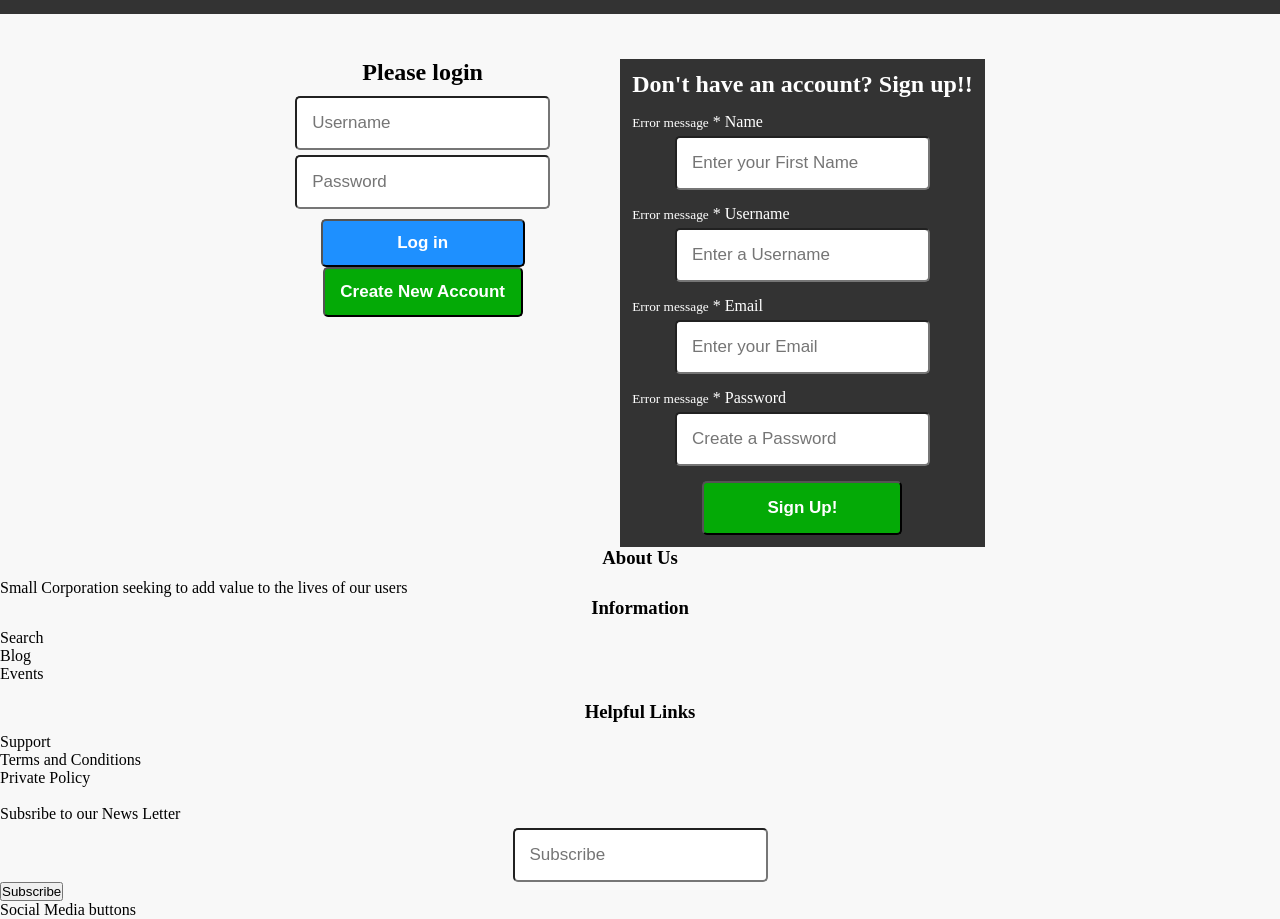
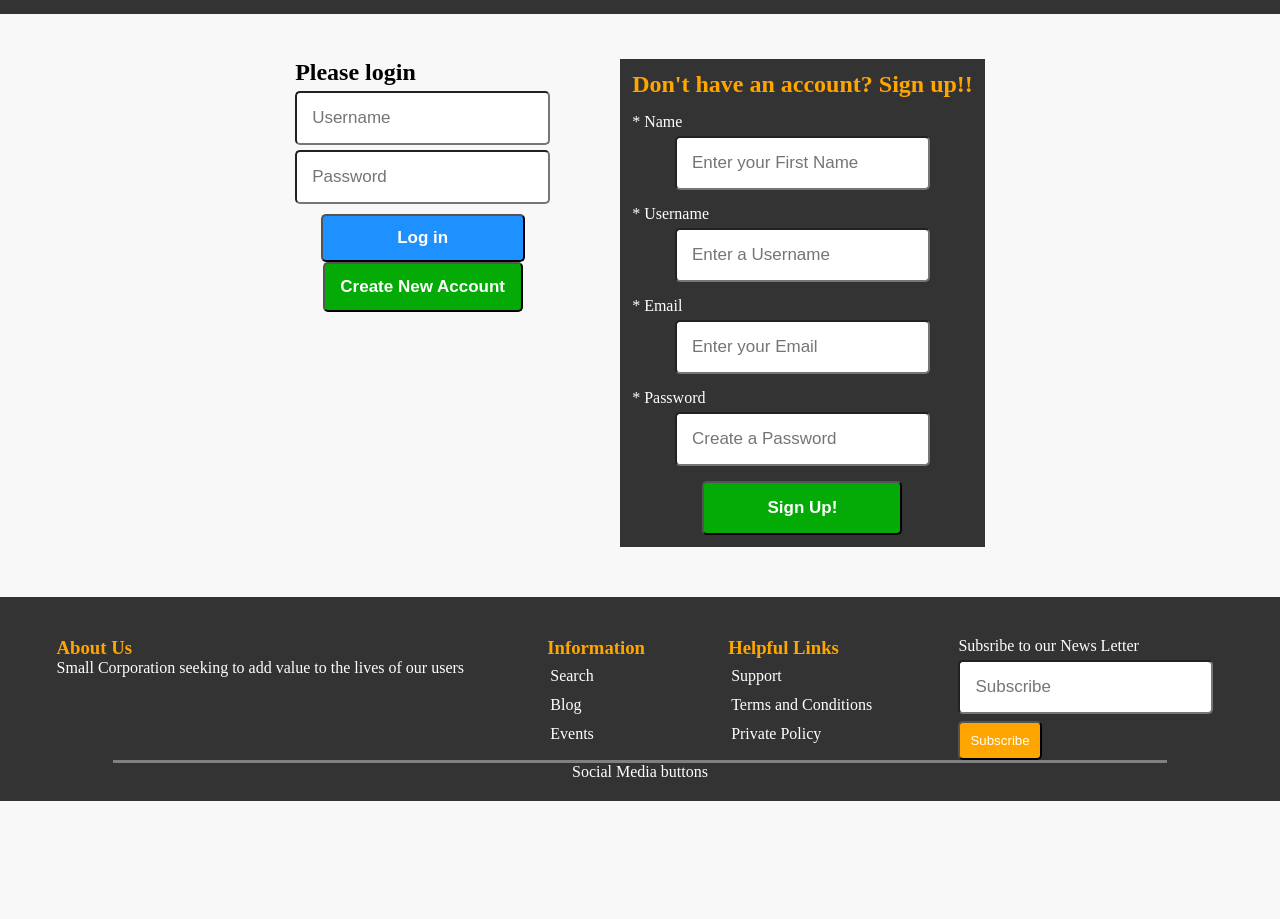
Before and after one commit to phencharaudthach/NewApiTeamProject, a website: page public/login/login.html in a window 1280 px wide. Shown: the part 50-969 px from the top of the page. After the commit the page ends 851 px from the top, so only its background shows below. Drawn offline with Linux system fonts and the light colour scheme; a web font is replaced by a local one.

Commit message:
parent merge css

```diff
--- a/public/login/styles.css
+++ b/public/login/styles.css
@@ -4,8 +4,9 @@
   box-sizing: border-box;
 }
 
-body {
+html, body{
   background-color: #F8F8F8;
+  height: 100%;
 }
 
 nav {
@@ -70,7 +71,6 @@ nav {
   flex-direction: row;
   justify-content: center;
   margin-top: 45px;
-
 }
 
 #criticalInfo {
@@ -119,10 +119,32 @@ nav {
   text-align: center;
 }
 
-h3,h2 {
+.nameInfo {
+  position: relative;
+  margin-bottom: 15px;
+  margin-top: 15px;
+}
+
+.nameInfo small {
+  color: #e74c3c;
+  position: absolute;
+  bottom: 0;
+  left: 0;
+  display: none;
+}
+
+ul li a:hover {
+  background-color: #ddd;
+  color: black;
+  padding: 20px;
+}
+
+.containerColor h2 {
   text-align: center;
   margin-bottom: 10px;
+  color: orange
 }
+
 input {
   border-radius: 5px;
   padding: 15px;
@@ -133,15 +155,58 @@ input {
   margin-top: 5px;
 }
 
-ul li a:hover {
-  background-color: #ddd;
-  color: black;
+footer {
+  margin-top: 50px;
   padding: 20px;
+  color: white;
+  background-color: #333;
+  text-decoration: none;
+  list-style: none;
 }
 
-.nameInfo {
-  margin-bottom: 15px;
-  margin-top: 15px;
+footer h3 {
+  color: orange;
+}
+
+.footerLayout {
+  display: flex;
+  flex-direction: row;
+  justify-content: space-around;
+  width: 100%;
+}
+
+.helpfulInfo {
+  display: inline-block;
+  margin-top: 20px;
+  margin-right: 10px;
+}
+
+footer ul {
+  display: flex;
+  flex-direction: column;
+  text-decoration: none;
+  list-style: none;
+}
+
+footer ul li{
+  padding: 3px;
+  margin-top: 5px;
+}
+
+footer button {
+  color: white;
+  background-color: orange;
+  padding: 10px;
+  border-radius: 5px;
+  margin-top: 7px;
+}
+
+.socialIcons {
+  width: 85%;
+  border-top: 3px solid gray;
+  margin-left: auto;
+  margin-right: auto;
+  text-align: center;
 }
 
 @media screen and (max-width:1024px){
@@ -159,10 +224,10 @@ ul li a:hover {
 
   }
   .navLinks {
-    position: absolute;
+  position: fixed;
   height: 92vh;
+  top: 8vh;
   right: 0px;
-    top: 8vh;
   display: flex;
   flex-direction: column;
   align-items: center;
@@ -171,6 +236,7 @@ ul li a:hover {
   transform: translateX(100%);
   transition: transform 0.5s ease-in;
   font-size: 40px;
+  z-index: 3;
   }
   .navLinks li {
   opacity: 0;
@@ -182,8 +248,7 @@ font-size: 16px;
 ul li a:hover {
   background-color: #ddd;
   color: black;
-  padding: 75px 80px;;
-
+  padding: 75px 80px;
 }
   .menuBars {
     display: block;
```
Lines whose indentation alone changed are shown as unchanged.
